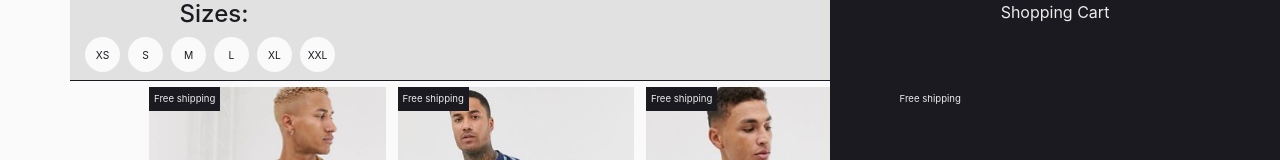
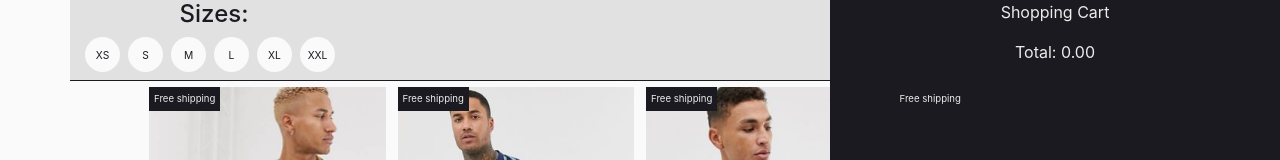
Before and after one commit to RBGeorgiev/javascript-practice, a React (Create React App) app in the folder shopping-cart-react/: page / in a window 1280 px wide. Shown: the top 160 px of the page. Built offline with nearby package versions, Linux system fonts and the light colour scheme.

Commit message:
added total

```diff
--- a/shopping-cart-react/src/components/cart.js
+++ b/shopping-cart-react/src/components/cart.js
@@ -49,6 +49,9 @@ class Cart extends React.Component {
                 {this.props.cart.length > 0 &&
                     this.props.cart.map(item => this.createCartItem(item))
                 }
+                <div className="cart-footer" onClick={console.log(this.props.cart)}>
+                    Total: {this.props.cart.reduce((tot, cur) => tot += cur.price, 0).toFixed(2)}
+                </div>
             </div>
         )
     }
--- a/shopping-cart-react/src/components/product-list.js
+++ b/shopping-cart-react/src/components/product-list.js
@@ -10,14 +10,18 @@ import { updateCart } from '../store/update-cart'
 class ProductList extends React.Component {
     handleClick(product) {
         this.cartProducts = [...this.props.cart];
-        if (this.cartProducts.includes(product)) {
-            let idx = this.cartProducts.indexOf(product);
-            // this.cartProducts[idx].quantity++;
-        } else {
-            // product.quantity = 1
+
+        // // add quantity on click
+        // if (this.cartProducts.includes(product)) {
+        //     let idx = this.cartProducts.indexOf(product);
+        //     this.cartProducts[idx].quantity++;
+        // } else {
+        //     product.quantity = 1
+        //     this.cartProducts.push(product);
+        // }
+        if (!this.cartProducts.includes(product)) {
             this.cartProducts.push(product);
         }
-
         this.props.updateCart(Array.from(this.cartProducts));
     }
 
```
